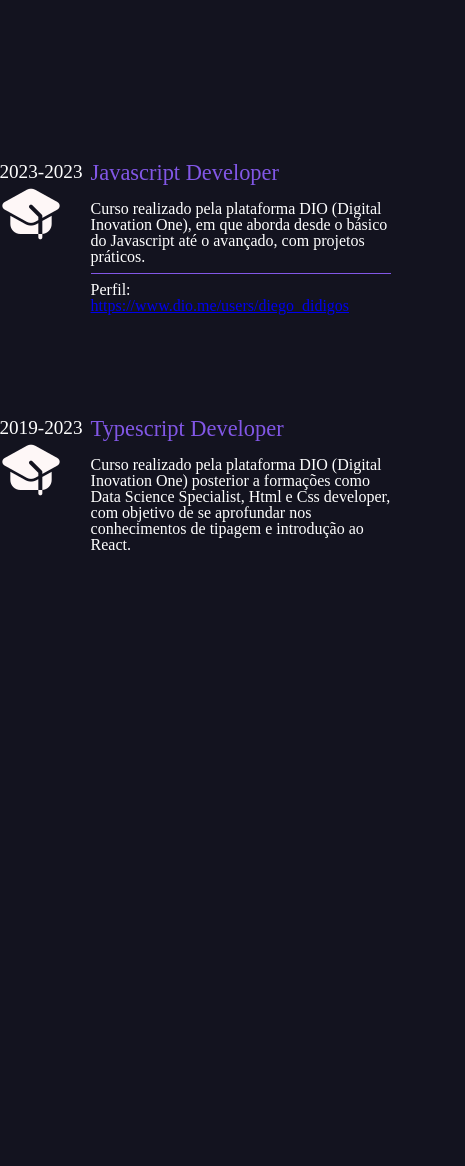
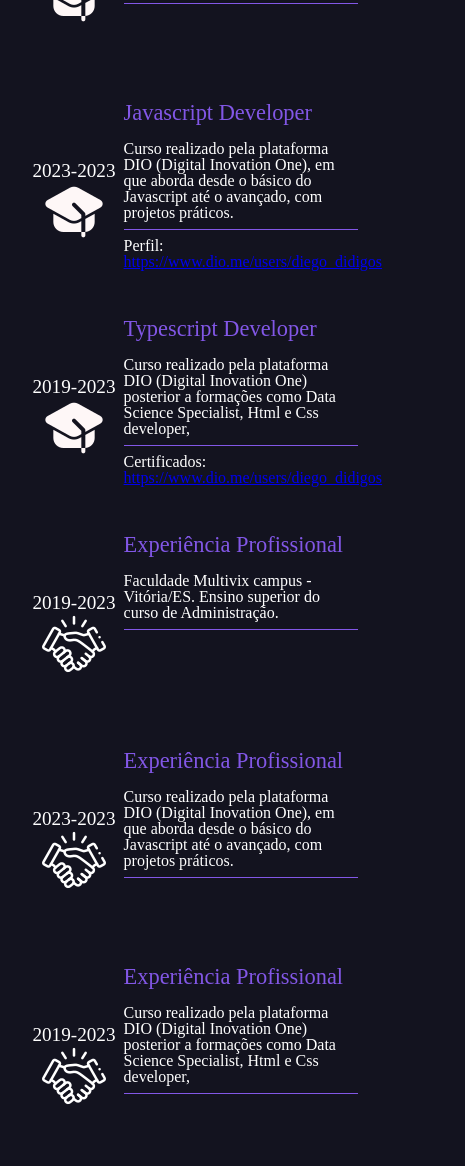
Before and after one commit to Didigos/aluraportifolio, a plain HTML site: page index.html in a window 390 px wide. Shown: the part 1549-2715 px from the top of the page, 465 px wide, since content can reach past the window. Before the commit the page ends 2187 px from the top, so only its background shows below. Drawn offline with Linux system fonts and the light colour scheme.

Commit message:
Adicionado experiencia e cursos e responsividade mobile

```diff
--- a/assets/style.css
+++ b/assets/style.css
@@ -323,6 +323,7 @@ ul {
 
 .main__formations {
     display: flex;
+    flex-wrap:wrap;
     align-items: center;
     justify-content: center;
     gap: 1rem;
@@ -346,7 +347,10 @@ ul {
     transition: .5s background;
 }
 .item__title {
-
+    display: flex;
+    flex-direction: column;
+    justify-content: center;
+    align-items: center;
     color: white;
     font-size: 1.2rem;
 }
@@ -474,6 +478,8 @@ ul {
     }
 
     .formation__item {
+        width: auto;
+        padding: 0;
         gap: .5rem;
         height: 200px;
     }
--- a/index.html
+++ b/index.html
@@ -157,7 +157,9 @@
                         </div>
                         <div class="item__text">
                             <h2>Graduação em Administração</h2><br>
-                            <p>Faculdade Multivix campus - Vitória/ES. Ensino superior do curso de Administração.</p>
+                            <p>Faculdade Multivix campus - Vitória/ES. Ensino superior do curso de Administração.
+                                <hr>
+                            </p>
                         </div>
                     </li>
                     <li class="formation__item">
@@ -181,10 +183,49 @@
                         <div class="item__text">
                             <h2>Typescript Developer</h2><br>
                             <p>Curso realizado pela plataforma DIO (Digital Inovation One) posterior a formações como Data Science Specialist, Html e Css developer,
-                                com objetivo de se aprofundar nos conhecimentos de tipagem e introdução ao React.
+                                <hr>
+                               Certificados: <a href="https://www.dio.me/users/diego_didigos" target="_blank" rel="noopener noreferrer">https://www.dio.me/users/diego_didigos</a>
                             </p>
                         </div>
                     </li>
+                    <!-- Experiencia profisisonal -->
+                    <li class="formation__item">
+                        <div class="item__title">
+                            <h3>2019-2023</h3>
+                            <img src="./assets/img/handshake.png" alt="icone de formação">
+                        </div>
+                        <div class="item__text">
+                            <h2>Experiência Profissional</h2><br>
+                            <p>Faculdade Multivix campus - Vitória/ES. Ensino superior do curso de Administração.
+                                <hr>
+                            </p>
+                        </div>
+                    </li>
+                    <li class="formation__item">
+                        <div class="item__title">
+                            <h3>2023-2023</h3>
+                            <img src="./assets/img/handshake.png" alt="icone de formação">
+                        </div>
+                        <div class="item__text">
+                            <h2>Experiência Profissional</h2><br>
+                            <p>Curso realizado pela plataforma DIO (Digital Inovation One), em que aborda desde o básico do Javascript até
+                                o avançado, com projetos práticos. <hr>
+                            </p>
+                        </div>
+                    </li>
+                    <li class="formation__item">
+                        <div class="item__title">
+                            <h3>2019-2023</h3>
+                            <img src="./assets/img/handshake.png" alt="icone de formação">
+                        </div>
+                        <div class="item__text">
+                            <h2>Experiência Profissional</h2><br>
+                            <p>Curso realizado pela plataforma DIO (Digital Inovation One) posterior a formações como Data Science Specialist, Html e Css developer,
+                                <hr>
+                            </p>
+                        </div>
+                    </li>
+
                 </ul>
             </div>
         </section>
```
Also changed, not shown: assets/img/handshake.png (added).
